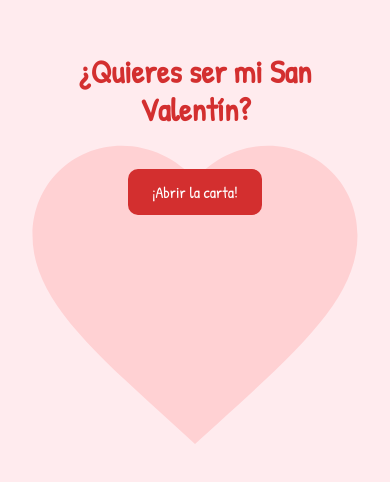
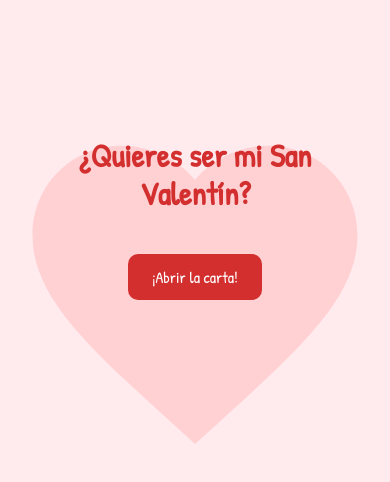
Before and after one commit to Marc3-T/san-valentin, a plain HTML site: page index.html in a window 390 px wide. Shown: the part 130-612 px from the top of the page. Drawn offline with Linux system fonts and the light colour scheme.

Commit message:
index.html

```diff
--- a/index.html
+++ b/index.html
@@ -23,7 +23,7 @@
             position: relative;
             width: 90%;
             max-width: 400px;
-            top: -10%; /* Mueve la caja un poco hacia arriba */
+            top: -5%; /* Ajuste moderado hacia arriba */
         }
 
         h1 {
@@ -117,7 +117,7 @@
             }
 
             .container {
-                top: -20%; /* Ajuste adicional en móviles */
+                top: -10%; /* Ajuste moderado en móviles */
             }
         }
     </style>
```
